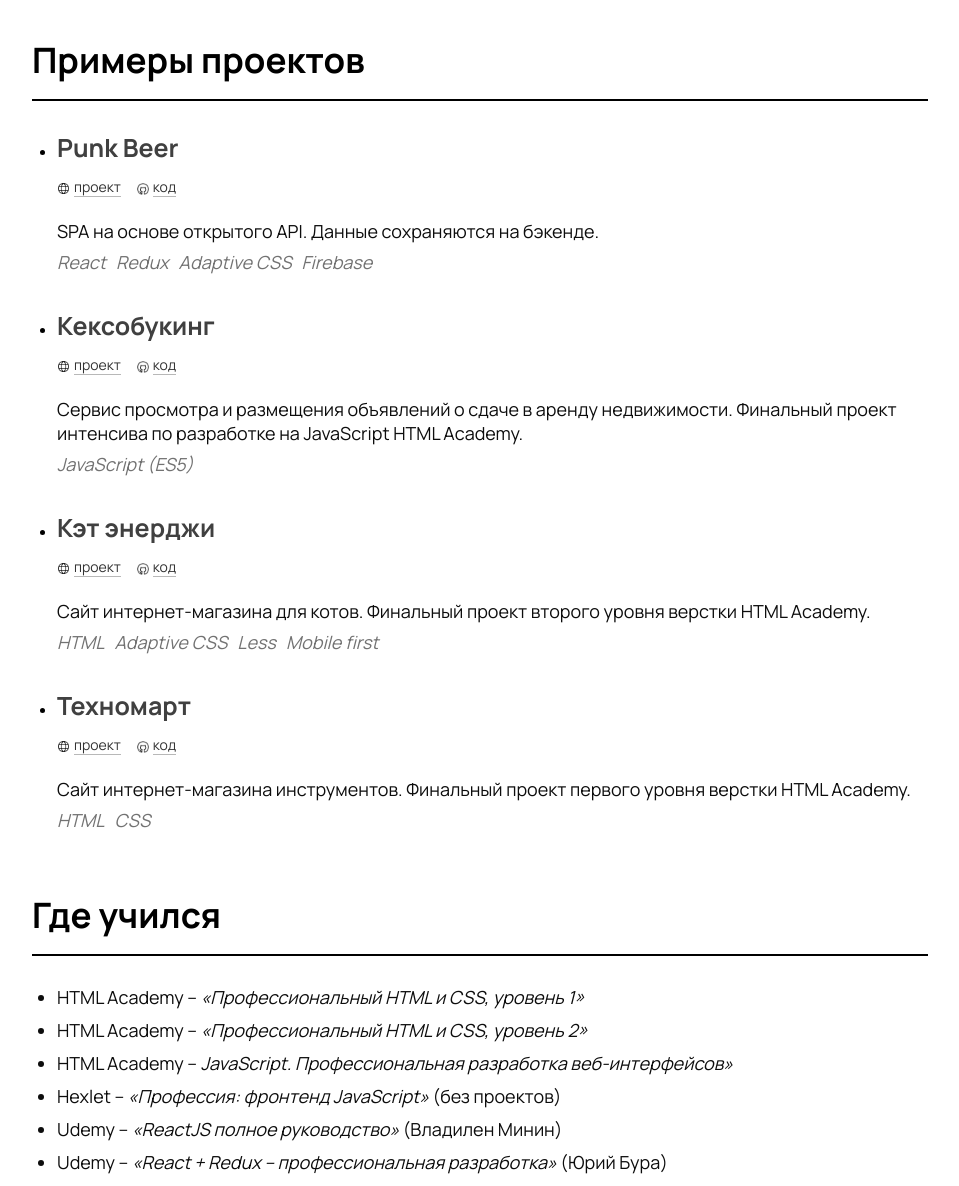
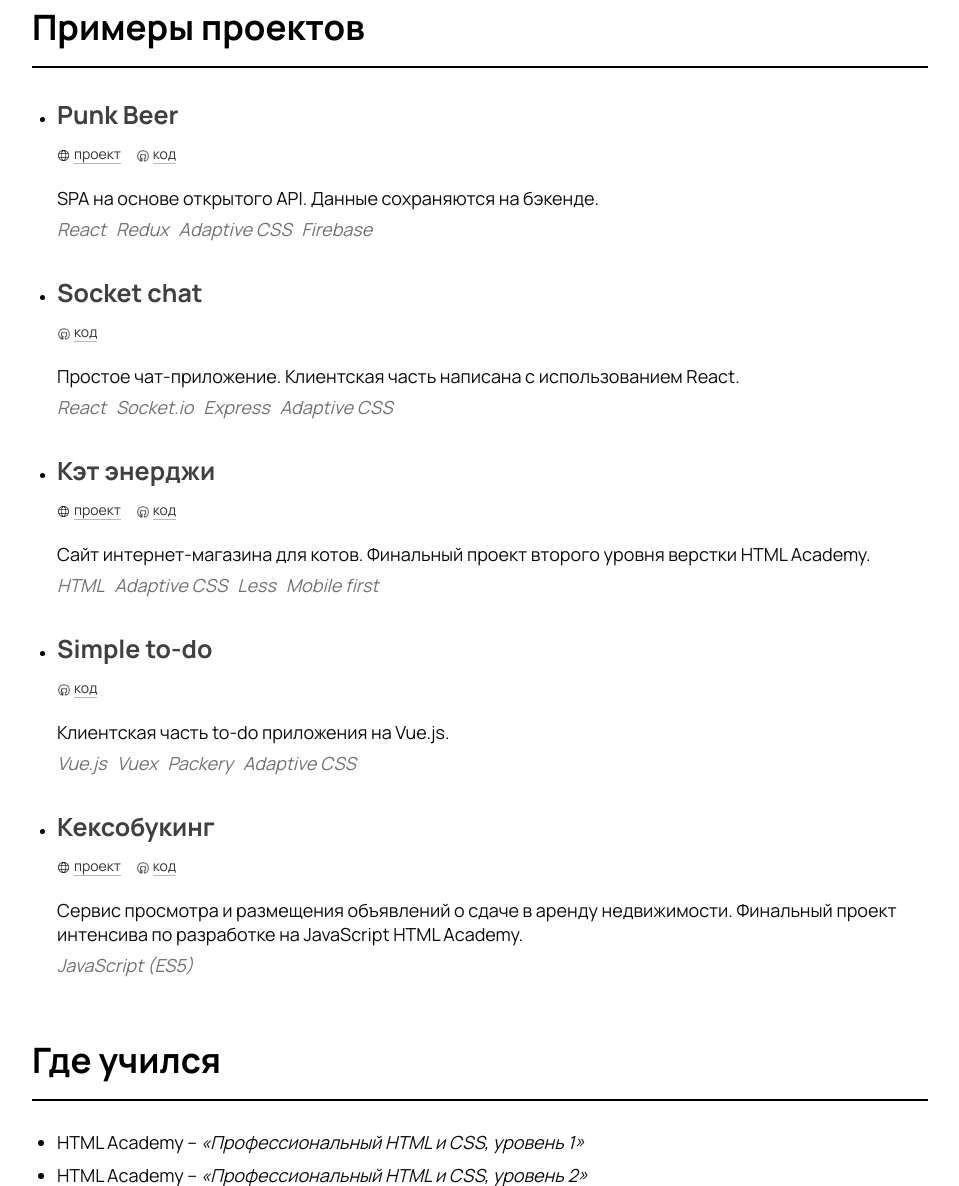
Before and after one commit to gordeevladislav/resume, a website: page src/index.pug in a window 1280 px wide. Shown: the part 753-1939 px from the top of the page, without its empty margins (160-1119 px from the left). Drawn offline with nearby package versions, Linux system fonts and the light colour scheme; files that its build step writes are made by us from their sources.

Commit message:
add new projects

```diff
--- a/src/index.pug
+++ b/src/index.pug
@@ -33,7 +33,6 @@ html(lang='ru')
         h2.title Что умею
         ul
           li.text Адаптивно и кроссбраузерно верстать на «чистом» <strong>HTML5</strong> и <strong>CSS</strong>
-          li.text Верстать с использованием UI-компонентов из библиотек <strong>Bootstrap</strong> и <strong>Vuetify</strong>
           li.text Оптимизировать изображения
           li.text Использовать препроцессоры и шаблонизаторы: <strong>Less, Sass, Pug</strong>
           li.text Разбивать код по БЭМ
@@ -58,18 +57,19 @@ html(lang='ru')
               li.stack__item Redux
               li.stack__item Adaptive CSS
               li.stack__item Firebase
+
           li.project
-            h3.project__title Кексобукинг
+            h3.project__title Socket chat
             ul.project__links-list
-              li.project__link-item.project__link-item--deploy
-                a.project__link.link(href='https://panicswtch.github.io/keksobooking/') проект
               li.project__link-item.project__link-item--github
-                a.project__link.link(href='https://github.com/panicswtch/keksobooking') код
-            p.text.project__description
-              | Сервис просмотра и размещения объявлений о сдаче в аренду недвижимости.
-              | Финальный проект интенсива по разработке на JavaScript HTML Academy.
+                a.project__link.link(href='https://github.com/panicswtch/chat') код
+            p.text.project__description Простое чат-приложение. Клиентская часть написана с использованием React.
             ul.text.projects__stack-list.stack
-              li.stack__item JavaScript (ES5)
+              li.stack__item React
+              li.stack__item Socket.io
+              li.stack__item Express
+              li.stack__item Adaptive CSS
+
           li.project
             h3.project__title Кэт энерджи
             ul.project__links-list
@@ -83,18 +83,31 @@ html(lang='ru')
               li.stack__item Adaptive CSS
               li.stack__item Less
               li.stack__item Mobile first
+
           li.project
-            h3.project__title Техномарт
+            h3.project__title Simple to-do
+            ul.project__links-list
+              li.project__link-item.project__link-item--github
+                a.project__link.link(href='https://github.com/panicswtch/vue-to-do') код
+            p.text.project__description Клиентская часть to-do приложения на Vue.js.
+            ul.text.projects__stack-list.stack
+              li.stack__item Vue.js
+              li.stack__item Vuex
+              li.stack__item Packery
+              li.stack__item Adaptive CSS
+
+          li.project
+            h3.project__title Кексобукинг
             ul.project__links-list
               li.project__link-item.project__link-item--deploy
-                a.project__link.link(href='https://panicswtch.github.io/technomart/index.html') проект
+                a.project__link.link(href='https://panicswtch.github.io/keksobooking/') проект
               li.project__link-item.project__link-item--github
-                a.project__link.link(href='https://github.com/panicswtch/technomart') код
-            p.text.project__description Сайт интернет-магазина инструментов. Финальный проект первого уровня верстки HTML Academy.
+                a.project__link.link(href='https://github.com/panicswtch/keksobooking') код
+            p.text.project__description
+              | Сервис просмотра и размещения объявлений о сдаче в аренду недвижимости.
+              | Финальный проект интенсива по разработке на JavaScript HTML Academy.
             ul.text.projects__stack-list.stack
-              li.stack__item HTML
-              li.stack__item CSS
-
+              li.stack__item JavaScript (ES5)
       section.section
         h2.title Где учился
         ul
```
Also changed, not shown: build/img/logo-github.png (added), build/img/logo-web.png (added), build/img/photo.jpg (added), build/index.html (added), build/styles/style.css (added).
